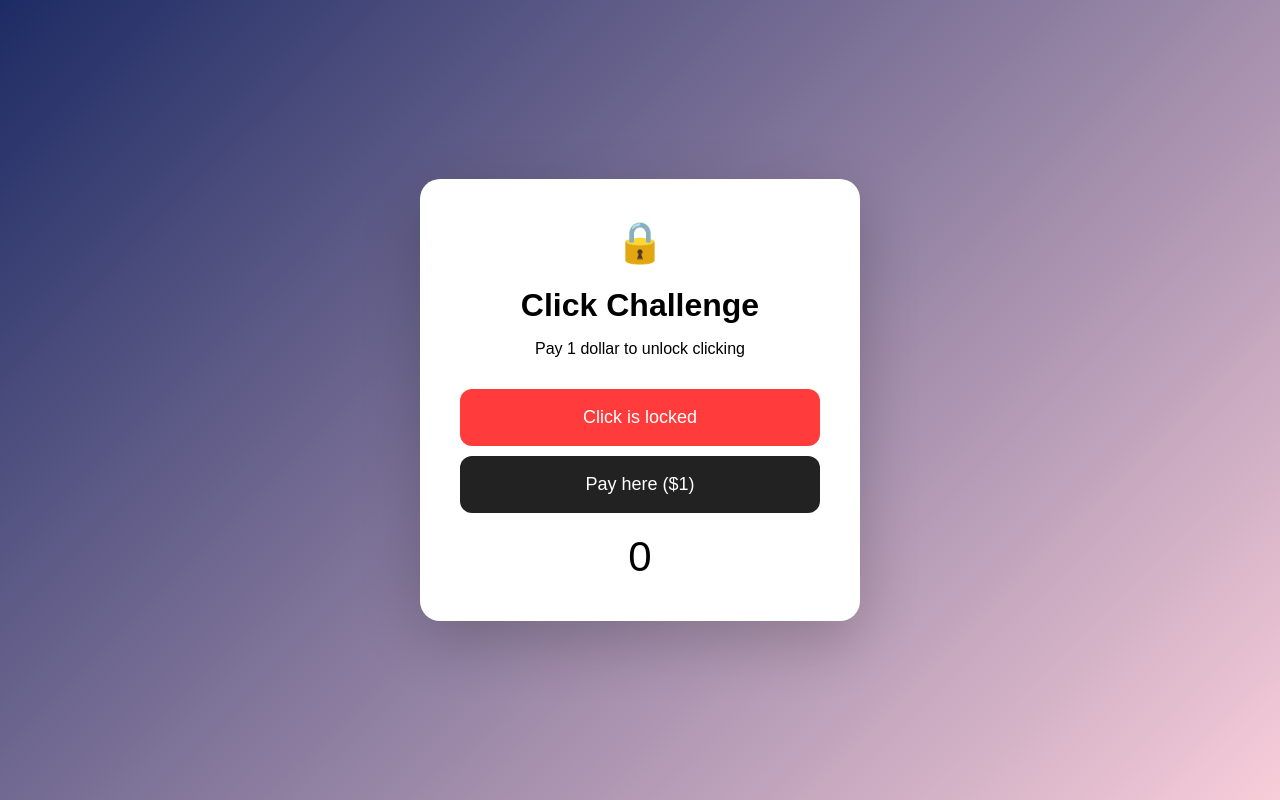
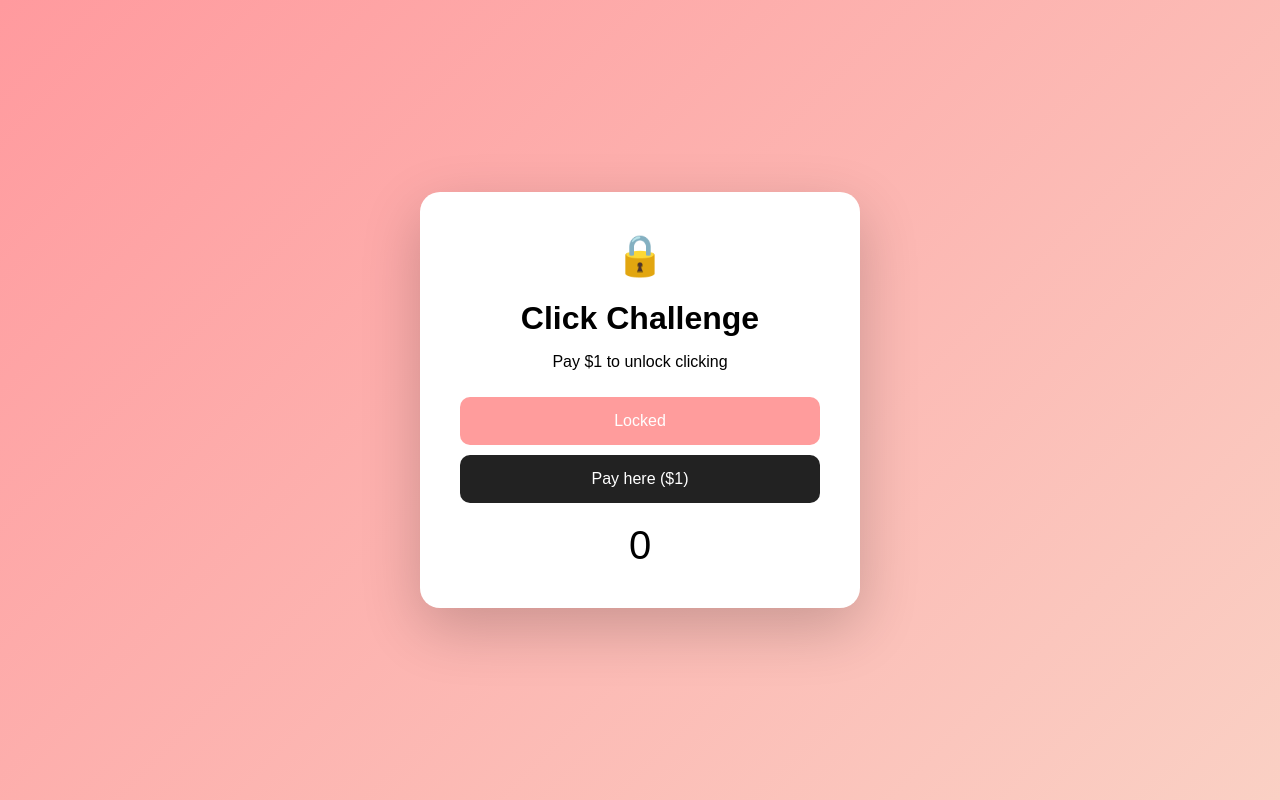
Before and after one commit to brunoGC1/stripe-click-backend, a plain HTML site: page index.html in a window 1280 px wide. Drawn offline with Linux system fonts and the light colour scheme; no server answers.

Commit message:
Update index.html

```diff
--- a/index.html
+++ b/index.html
@@ -8,15 +8,13 @@
 body {
   margin: 0;
   font-family: Arial;
-  background: linear-gradient(135deg, #1d2b64, #f8cdda);
+  background: linear-gradient(135deg, #ff9a9e, #fad0c4);
   height: 100vh;
   display: flex;
   align-items: center;
   justify-content: center;
-  flex-direction: column;
 }
 
-/* CARD */
 .card {
   background: white;
   padding: 40px;
@@ -32,49 +30,35 @@ h1 {
 
 .lock {
   font-size: 40px;
-  margin-bottom: 10px;
 }
 
-/* BUTTONS */
-.btn-click {
+button {
   width: 100%;
-  padding: 18px;
+  padding: 15px;
+  margin-top: 10px;
   border: none;
-  border-radius: 12px;
-  font-size: 18px;
-  margin-top: 15px;
+  border-radius: 10px;
+  font-size: 16px;
   cursor: pointer;
-  transition: 0.2s;
 }
 
-.locked {
+#clickBtn {
   background: #ff3b3b;
   color: white;
 }
 
-.locked:hover {
-  background: #e60000;
+#clickBtn.locked {
+  opacity: 0.5;
+  cursor: not-allowed;
 }
 
-.unlocked {
-  background: #ff3b3b;
-  color: white;
-  font-weight: bold;
-}
-
-.pay-btn {
-  margin-top: 10px;
+#payBtn {
   background: #222;
   color: white;
 }
 
-.pay-btn:hover {
-  background: #000;
-}
-
-/* COUNTER */
 #counter {
-  font-size: 42px;
+  font-size: 40px;
   margin-top: 20px;
 }
 </style>
@@ -84,19 +68,14 @@ h1 {
 
 <div class="card">
 
-  <div id="lockIcon" class="lock">🔒</div>
+  <div class="lock" id="lock">🔒</div>
 
   <h1>Click Challenge</h1>
 
-  <p id="text">Pay 1 dollar to unlock clicking</p>
+  <p id="text">Pay $1 to unlock clicking</p>
 
-  <button id="clickButton" class="btn-click locked">
-    Click is locked
-  </button>
-
-  <button id="payButton" class="btn-click pay-btn">
-    Pay here ($1)
-  </button>
+  <button id="clickBtn" class="locked">Locked</button>
+  <button id="payBtn">Pay here ($1)</button>
 
   <div id="counter">0</div>
 
@@ -105,60 +84,48 @@ h1 {
 <script>
 const API = "https://stripe-click-backend.onrender.com";
 
-const clickBtn = document.getElementById("clickButton");
-const payBtn = document.getElementById("payButton");
+let unlocked = localStorage.getItem("unlocked") === "true";
+
+const clickBtn = document.getElementById("clickBtn");
+const payBtn = document.getElementById("payBtn");
 const counter = document.getElementById("counter");
-const lockIcon = document.getElementById("lockIcon");
+const lock = document.getElementById("lock");
 const text = document.getElementById("text");
 
-let unlocked = localStorage.getItem("unlocked") === "true";
-
-/* =========================
-   RENDER UI
-========================= */
 function render() {
   if (unlocked) {
-    lockIcon.style.display = "none";
+    lock.style.display = "none";
     text.innerText = "You are unlocked!";
-    clickBtn.innerText = "CLICK ME!";
+    clickBtn.innerText = "CLICK!";
     clickBtn.classList.remove("locked");
-    clickBtn.classList.add("unlocked");
   } else {
-    lockIcon.style.display = "block";
-    text.innerText = "Pay 1 dollar to unlock clicking";
-    clickBtn.innerText = "Click is locked";
+    lock.style.display = "block";
+    text.innerText = "Pay $1 to unlock clicking";
+    clickBtn.innerText = "Locked";
     clickBtn.classList.add("locked");
   }
 }
 
 render();
 
-/* =========================
-   LOAD COUNTER
-========================= */
 async function loadCounter() {
   const res = await fetch(API + "/click-count");
   const data = await res.json();
   counter.innerText = data.clicks;
 }
+
 loadCounter();
 
-/* =========================
-   PAY BUTTON
-========================= */
-payBtn.addEventListener("click", async () => {
+payBtn.onclick = async () => {
   const res = await fetch(API + "/create-checkout-session", {
     method: "POST"
   });
 
   const data = await res.json();
   window.location.href = data.url;
-});
+};
 
-/* =========================
-   CLICK BUTTON
-========================= */
-clickBtn.addEventListener("click", async () => {
+clickBtn.onclick = async () => {
   if (!unlocked) return;
 
   const res = await fetch(API + "/register-click", {
@@ -167,16 +134,14 @@ clickBtn.addEventListener("click", async () => {
 
   const data = await res.json();
   counter.innerText = data.clicks;
-});
+};
 
-/* =========================
-   CHECK STRIPE RETURN
-========================= */
 async function checkPayment() {
   const params = new URLSearchParams(window.location.search);
   const sessionId = params.get("session_id");
 
-  if (unlocked) {
+  if (localStorage.getItem("unlocked") === "true") {
+    unlocked = true;
     render();
     return;
   }
```
